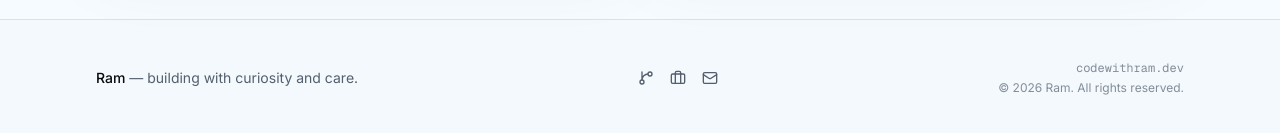
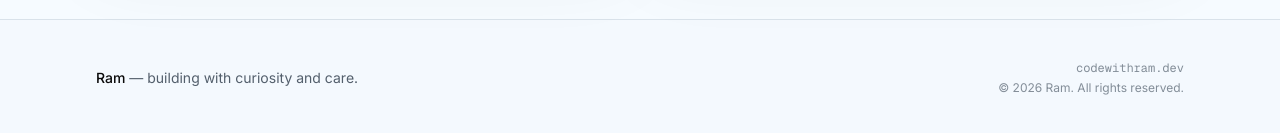
Before and after one commit to nramc/web-home, a Next.js app: page /about in a window 1280 px wide. Shown: the part 3014-3147 px from the top of the page. Built offline with nearby package versions, Linux system fonts and the light colour scheme.

Commit message:
refactor: reorganize profile-related files and update imports

```diff
--- a/app/about/page.tsx
+++ b/app/about/page.tsx
@@ -10,8 +10,8 @@ import {
     hobbies,
     inspirations,
     passions,
-} from "@/lib/about"
-import { getExperienceLabel } from "@/lib/career"
+} from "@/lib/profile/about"
+import { getExperienceLabel } from "@/lib/profile/career"
 import { SiteFooter } from "@/components/site-footer"
 import { SiteHeader } from "@/components/site-header"
 import { Button } from "@/components/ui/button"
--- a/app/contact/page.tsx
+++ b/app/contact/page.tsx
@@ -1,6 +1,6 @@
 import type { Metadata } from "next"
 
-import { socialLinks } from "@/lib/social"
+import { socialLinks } from "@/lib/profile/social"
 import { SiteFooter } from "@/components/site-footer"
 import { SiteHeader } from "@/components/site-header"
 
--- a/app/page.tsx
+++ b/app/page.tsx
@@ -4,7 +4,7 @@ import Link from "next/link"
 import { SiteFooter } from "@/components/site-footer"
 import { SiteHeader } from "@/components/site-header"
 import { Button } from "@/components/ui/button"
-import { type ProjectDetail, projects } from "@/lib/projects"
+import { type ProjectDetail, projects } from "@/lib/profile/projects"
 
 const capabilities = [
     "Full-stack product development",
--- a/app/projects/page.tsx
+++ b/app/projects/page.tsx
@@ -2,7 +2,7 @@ import { ArrowUpRight } from "lucide-react"
 import type { Metadata } from "next"
 import Image from "next/image"
 
-import { projects } from "@/lib/projects"
+import { projects } from "@/lib/profile/projects"
 import { SiteFooter } from "@/components/site-footer"
 import { SiteHeader } from "@/components/site-header"
 
--- a/app/resume/page.tsx
+++ b/app/resume/page.tsx
@@ -13,8 +13,8 @@ import {
     skillGroups,
     softSkills,
     toolGroups,
-} from "@/lib/resume"
-import { getExperienceLabel } from "@/lib/career"
+} from "@/lib/profile/resume"
+import { getExperienceLabel } from "@/lib/profile/career"
 import { SiteFooter } from "@/components/site-footer"
 import { SiteHeader } from "@/components/site-header"
 import { Button } from "@/components/ui/button"
--- a/components/site-footer.tsx
+++ b/components/site-footer.tsx
@@ -1,5 +1,3 @@
-import { socialLinks } from "@/lib/social"
-
 export function SiteFooter() {
     return (
         <footer className="border-t border-border/70 bg-muted/20">
@@ -8,28 +6,7 @@ export function SiteFooter() {
                     <span className="font-medium text-foreground">Ram</span> —
                     building with curiosity and care.
                 </p>
-                <div className="flex items-center gap-4">
-                    {socialLinks
-                        .filter((social) => social.label !== "Location")
-                        .map((social) => {
-                            const Icon = social.icon
-                            return (
-                                <a
-                                    aria-label={social.label}
-                                    className="text-muted-foreground transition-colors hover:text-primary"
-                                    href={social.href}
-                                    key={social.label}
-                                    rel="noopener noreferrer"
-                                    target="_blank"
-                                >
-                                    <Icon
-                                        aria-hidden="true"
-                                        className="size-4"
-                                    />
-                                </a>
-                            )
-                        })}
-                </div>
+
                 <div className="flex flex-col gap-1 sm:items-end">
                     <p className="font-mono text-xs text-muted-foreground/70">
                         codewithram.dev
--- a/lib/about.ts
+++ b/lib/profile/about.ts
@@ -8,7 +8,7 @@ import {
     Sparkles,
 } from "lucide-react"
 
-import { getExperienceLabel } from "@/lib/career"
+import { getExperienceLabel } from "@/lib/profile/career"
 
 export type Capability = {
     title: string
--- a/lib/resume.ts
+++ b/lib/profile/resume.ts
@@ -1,4 +1,4 @@
-import { getExperienceLabel } from "@/lib/career"
+import { getExperienceLabel } from "@/lib/profile/career"
 
 export type ExperienceEntry = {
     role: string
```
Also changed, not shown: lib/profile/career.ts (renamed from lib/career.ts), lib/profile/projects.ts (renamed from lib/projects.ts), lib/profile/social.ts (renamed from lib/social.ts), 1 other file (tests, documents, lock files or other folders).
